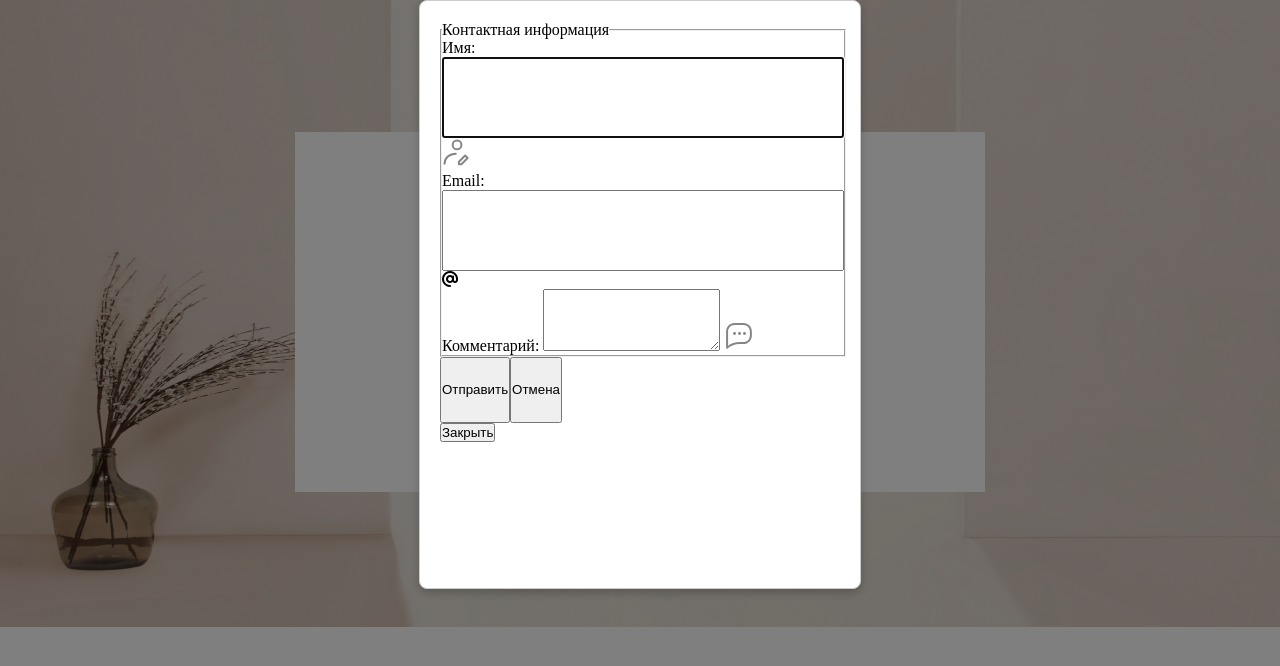
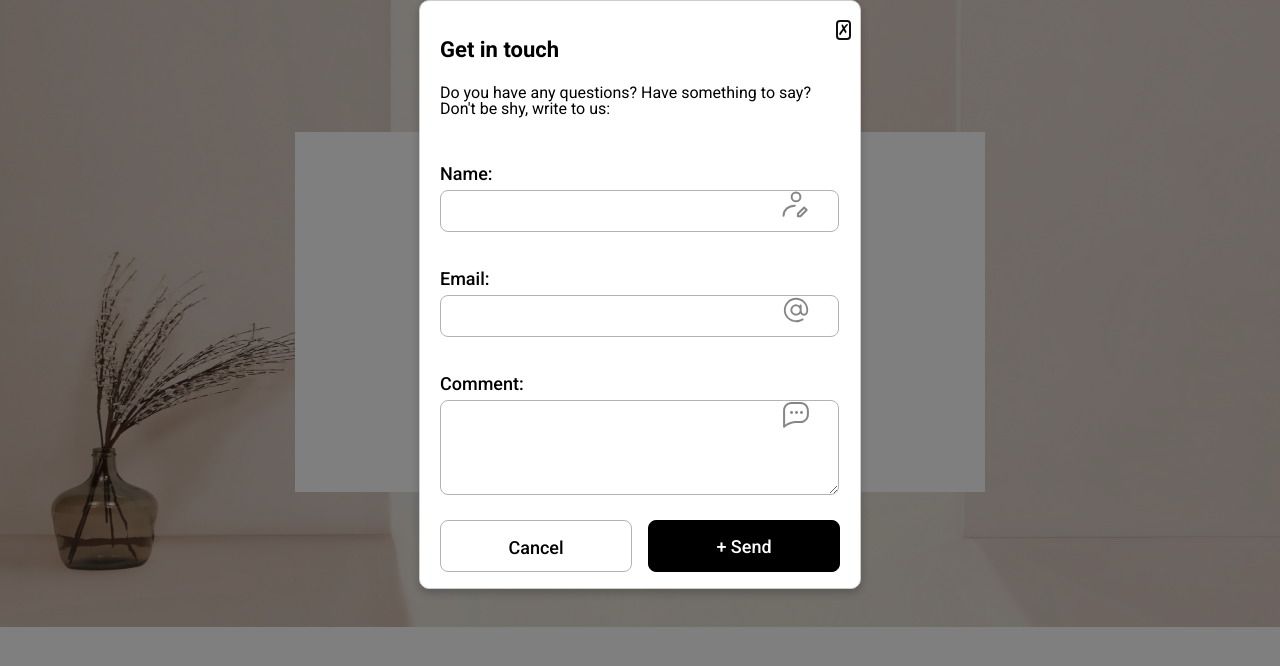
Before and after one commit to KLIM575/semantic, a website: page index.html in a window 1280 px wide. Both pictures are taken after a click on the item 1224 px from the left and 51 px from the top of the page. Shown: the part 106-772 px from the top of the page. Drawn offline with nearby package versions, Linux system fonts and the light colour scheme; a web font is replaced by a local one.

Commit message:
decorative-elements

```diff
--- a/index.html
+++ b/index.html
@@ -47,13 +47,28 @@
           </svg>
         </li>
       </nav>
+
       <dialog id="myDialog">
-        <form id="contact-form" method="post" action="/submit-form">
+        <div class="button__conteiner">
+          <button class="close__dialog" id="closeDialog">&#x2717;</button>
+        </div>
+
+        <form
+          class="form"
+          id="contact-form"
+          method="post"
+          action="/submit-form"
+        >
           <fieldset class="contact">
-            <legend>Контактная информация</legend>
+            <legend class="contact__legend">Get in touch</legend>
+            <p class="contact__desc">
+              Do you have any questions? Have something to say? <br />
+              Don't be shy, write to us:
+            </p>
 
             <div class="form-group">
-              <label for="name">Имя:</label>
+              <label class="form__label" for="name">Name:</label>
+              <div class="form__input">
                 <input
                   type="text"
                   id="name"
@@ -61,11 +76,13 @@
                   required
                   aria-required="true"
                 />
-              <img src="./assets/images/svs.svg" />
+                <img class="icon__img" src="./assets/images/svs.svg" />
+              </div>
             </div>
 
             <div class="form-group">
-              <label for="email">Email:</label>
+              <label class="form__label" for="email">Email:</label>
+              <div class="form__input">
                 <input
                   type="email"
                   id="email"
@@ -73,11 +90,13 @@
                   required
                   aria-required="true"
                 />
-              <i class="fa-solid fa-at"></i>
+                <img class="icon__img" src="./assets/images/icon mail.svg" />
+              </div>
             </div>
 
             <div class="form-group">
-              <label for="comment">Комментарий:</label>
+              <label class="form__label" for="comment">Comment:</label>
+              <div class="form__input">
                 <textarea
                   id="comment"
                   name="comment"
@@ -85,16 +104,16 @@
                   required
                   aria-required="true"
                 ></textarea>
-              <img src="./assets/images/massege.svg" />
+                <img class="icon__img" src="./assets/images/massege.svg" />
+              </div>
             </div>
           </fieldset>
 
           <div class="form-actions">
-            <button type="submit" class="btn-submit">Отправить</button>
-            <button type="reset" class="btn-cancel">Отмена</button>
+            <button type="submit" class="btn-submit">Cancel</button>
+            <button type="reset" class="btn-cancel">+ Send</button>
           </div>
         </form>
-        <button id="closeDialog">Закрыть</button>
       </dialog>
     </header>
     <main class="main">
--- a/script.js
+++ b/script.js
@@ -3,7 +3,10 @@ const dialog = document.getElementById("myDialog");
 
 // Открытие диалога
 document.getElementById("openDialog").addEventListener("click", () => {
-  dialog.showModal();
+  if (dialog) {
+    dialog.showModal();
+  }
+
   body.classList.add("body-no-scroll");
 });
 
--- a/scss/style.scss
+++ b/scss/style.scss
@@ -43,27 +43,148 @@ dialog {
   width: 442px;
   height: 589px;
   border: 1px solid #ccc;
-  border-radius: 8px;
-  padding: 20px;
+  border-radius: 10px;
+  padding: 20px 0px 20px 20px;
   box-shadow: 0 4px 8px rgba(0, 0, 0, 0.2);
   margin: auto;
 }
-#contact-form {
+.button__conteiner {
+  width: 100%;
+  display: flex;
+  justify-content: flex-end;
+}
+.close__dialog {
+  font-size: 15px;
+  border: none;
+  background-color: #ffffff;
+  margin-right: 10px;
+}
+.form__input {
+  display: flex;
+  margin-top: 6px;
+}
+.icon__img {
+  position: absolute;
+  left: 82%;
+}
+.contact {
+  width: 100%;
+  height: auto;
+  border: none;
+  display: flex;
+  flex-direction: column;
+}
+.contact__legend {
+  font-family: $font-roboto;
+  font-weight: 700;
+  font-size: 22px;
+  line-height: 100%;
+  letter-spacing: 0%;
+  color: #000000;
+}
+.contact__desc {
+  font-family: $font-roboto;
+  font-weight: 400;
+  font-style: Regular;
+  font-size: 16px;
+  line-height: 100%;
+  letter-spacing: 0%;
+  margin-top: 24px;
+  margin-bottom: 24px;
+}
+.form__label {
+  font-family: $font-roboto;
+  font-weight: 500;
+  font-style: Medium;
+  font-size: 18px;
+  line-height: 100%;
+  letter-spacing: 0%;
+  margin-bottom: 6px;
+  margin-top: 24px;
 }
 .form-group {
-  // width: 402px;
-  // height: 81px;
-  // opacity: 1;
-  // gap: 6px;
+  width: 100%;
+  height: 81px;
+  opacity: 1;
+  margin-top: 24px;
 }
 .form-group input {
-  width: 402px;
-  height: 81px;
+  width: 95%;
+  height: 42px;
+  border-radius: 8px;
+  border-width: 1px;
+  justify-content: space-between;
+  opacity: 1;
+  padding-top: 6px;
+  padding-right: 10px;
+  padding-bottom: 6px;
+  padding-left: 10px;
+  border: 1px solid #b3b3b3;
 }
+
+.form-group textarea {
+  width: 95%;
+  height: 95px;
+  border-radius: 8px;
+  border-width: 1px;
+  justify-content: space-between;
+  opacity: 1;
+  padding-top: 6px;
+  padding-right: 10px;
+  padding-bottom: 6px;
+  padding-left: 10px;
+  border: 1px solid #b3b3b3;
+}
+
 .form-actions {
   display: flex;
-  width: 402px;
+  width: 100%;
   height: 66px;
+  justify-content: space-between;
+  position: relative;
+  top: 64px;
+  padding-right: 20px;
+}
+.btn-submit {
+  width: 48%;
+  height: 52px;
+  border-radius: 8px;
+  border-width: 1.32px;
+  opacity: 1;
+  gap: 10px;
+  padding-top: 11px;
+  padding-right: 59px;
+  padding-bottom: 11px;
+  padding-left: 59px;
+  border: 1.32px solid #b3b3b3;
+  background: #ffffff;
+  font-family: $font-roboto;
+  font-weight: 500;
+  font-style: Medium;
+  font-size: 18px;
+  line-height: 31.68px;
+  letter-spacing: 0%;
+  text-align: center;
+  vertical-align: middle;
+}
+.btn-cancel {
+  width: 48%;
+  height: 52px;
+  border-radius: 8px;
+  opacity: 1;
+  padding: 10px;
+  gap: 2px;
+  background: #000000;
+  border: 1.32px solid #000000;
+  font-family: $font-roboto;
+  font-weight: 500;
+  font-style: Medium;
+  font-size: 18px;
+  line-height: 31.68px;
+  letter-spacing: 0%;
+  text-align: center;
+  vertical-align: middle;
+  color: #ffffff;
 }
 .body-no-scroll {
   overflow: hidden;
```
Also changed, not shown: assets/images/icon mail.svg (added), css/style.css, 1 other file. Lines whose indentation alone changed are shown as unchanged.
